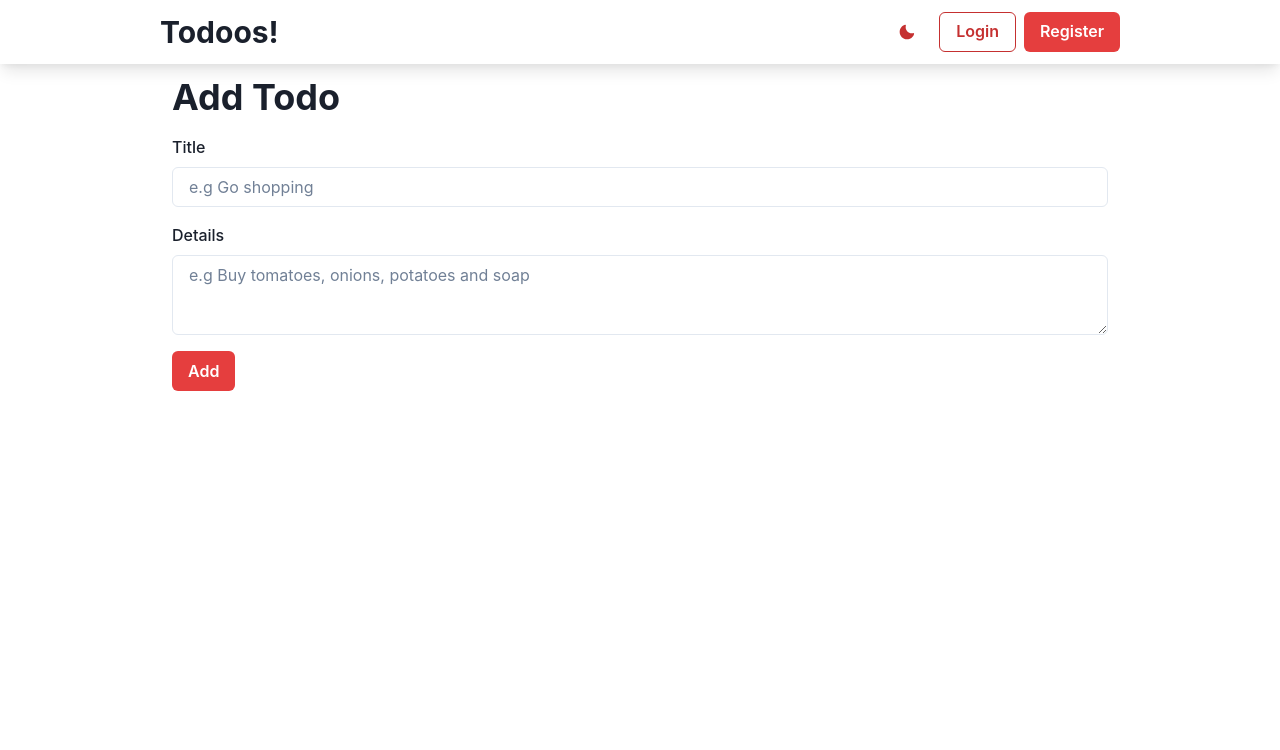
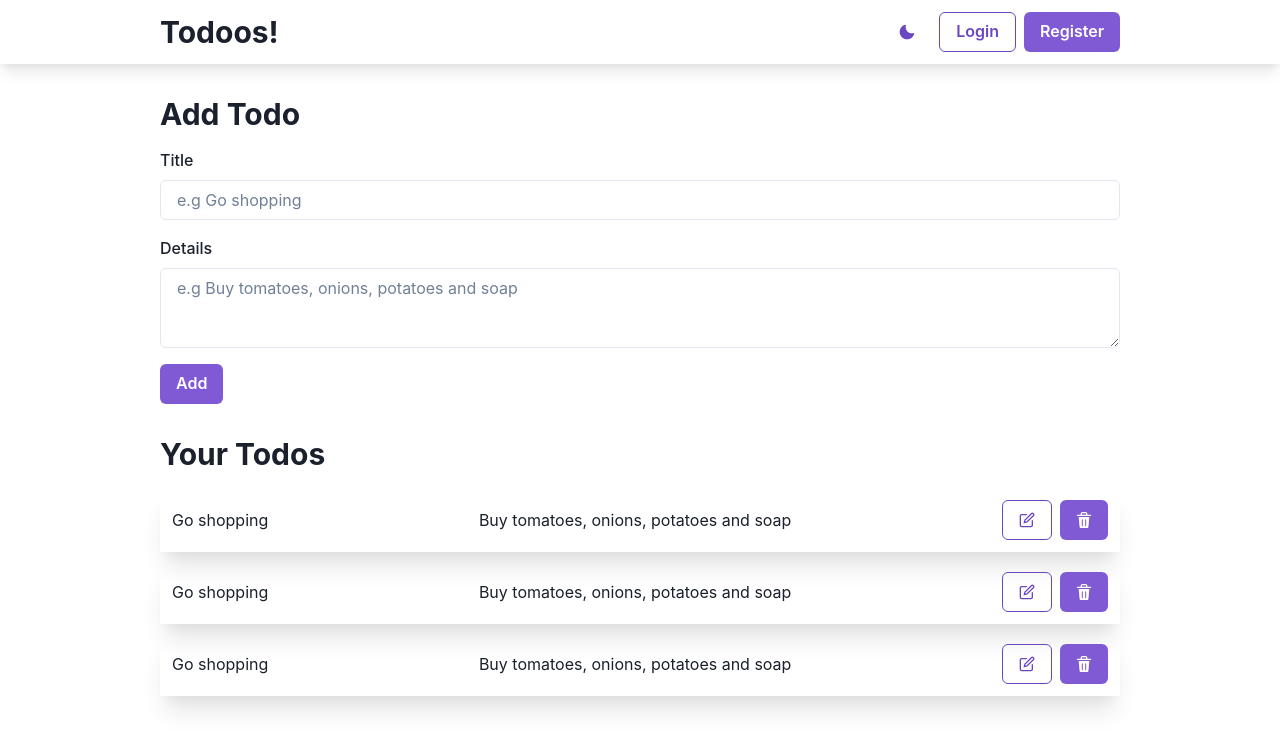
Before and after one commit to Drago78624/01-react-todoos, a React (Vite) app: page / in a window 1280 px wide. Shown: the top 750 px of the page. Built offline with nearby package versions, Linux system fonts and the light colour scheme.

Commit message:
todos added

```diff
--- a/src/components/Form.jsx
+++ b/src/components/Form.jsx
@@ -3,8 +3,8 @@ import React from "react";
 
 const Form = (props) => {
   return (
-    <Box padding={3}>
-      <Heading>Add Todo</Heading>
+    <Box my={8}>
+      <Heading size="lg">Add Todo</Heading>
       <FormControl marginTop={4}>
         <FormLabel>Title</FormLabel>
         <Input placeholder="e.g Go shopping" type="email" />
--- /dev/null
+++ b/src/components/Todo.jsx
@@ -0,0 +1,26 @@
+import { DeleteIcon, EditIcon } from '@chakra-ui/icons'
+import { Box, Button, Flex, HStack, Text } from '@chakra-ui/react'
+import React, { useContext } from 'react'
+import UtilityContext from '../utility-context'
+
+const Todo = () => {
+    const utilityCtx = useContext(UtilityContext)
+  return (
+    <Box width="full" padding={3} boxShadow="xl">
+        <Flex justifyContent="space-between" alignItems="center">
+            <Text>Go shopping</Text>
+            <Text>Buy tomatoes, onions, potatoes and soap</Text>
+            <HStack>
+                <Button colorScheme={utilityCtx.colorScheme} variant="outline">
+                    <EditIcon />
+                </Button>
+                <Button colorScheme={utilityCtx.colorScheme}>
+                    <DeleteIcon />
+                </Button>
+            </HStack>
+        </Flex>
+    </Box>
+  )
+}
+
+export default Todo
--- /dev/null
+++ b/src/components/Todos.jsx
@@ -0,0 +1,18 @@
+import { Box, Heading, VStack } from '@chakra-ui/react'
+import React from 'react'
+import Todo from './Todo'
+
+const Todos = () => {
+  return (
+    <Box>
+        <Heading size="lg">Your Todos</Heading>
+        <VStack mt={4}>
+            <Todo />
+            <Todo />
+            <Todo />
+        </VStack>
+    </Box>
+  )
+}
+
+export default Todos
--- a/src/pages/Home.jsx
+++ b/src/pages/Home.jsx
@@ -2,6 +2,7 @@ import { Container } from '@chakra-ui/react'
 import React, {useContext} from 'react'
 import Form from '../components/Form';
 import Navbar from '../components/Navbar'
+import Todos from '../components/Todos';
 import UtilityContext from "../utility-context";
 
 
@@ -13,6 +14,7 @@ const Home = () => {
       <Navbar />
       <Container maxW={utilityCtx.maxWidth}>
         <Form colorScheme={utilityCtx.colorScheme} />
+        <Todos />
       </Container>
     </>
   )
--- a/src/utility-context.js
+++ b/src/utility-context.js
@@ -1,7 +1,7 @@
 import React from "react"
 
 const UtilityContext = React.createContext({
-    colorScheme: "red",
+    colorScheme: "purple",
     maxWidth: "992px"
 })
 
```
